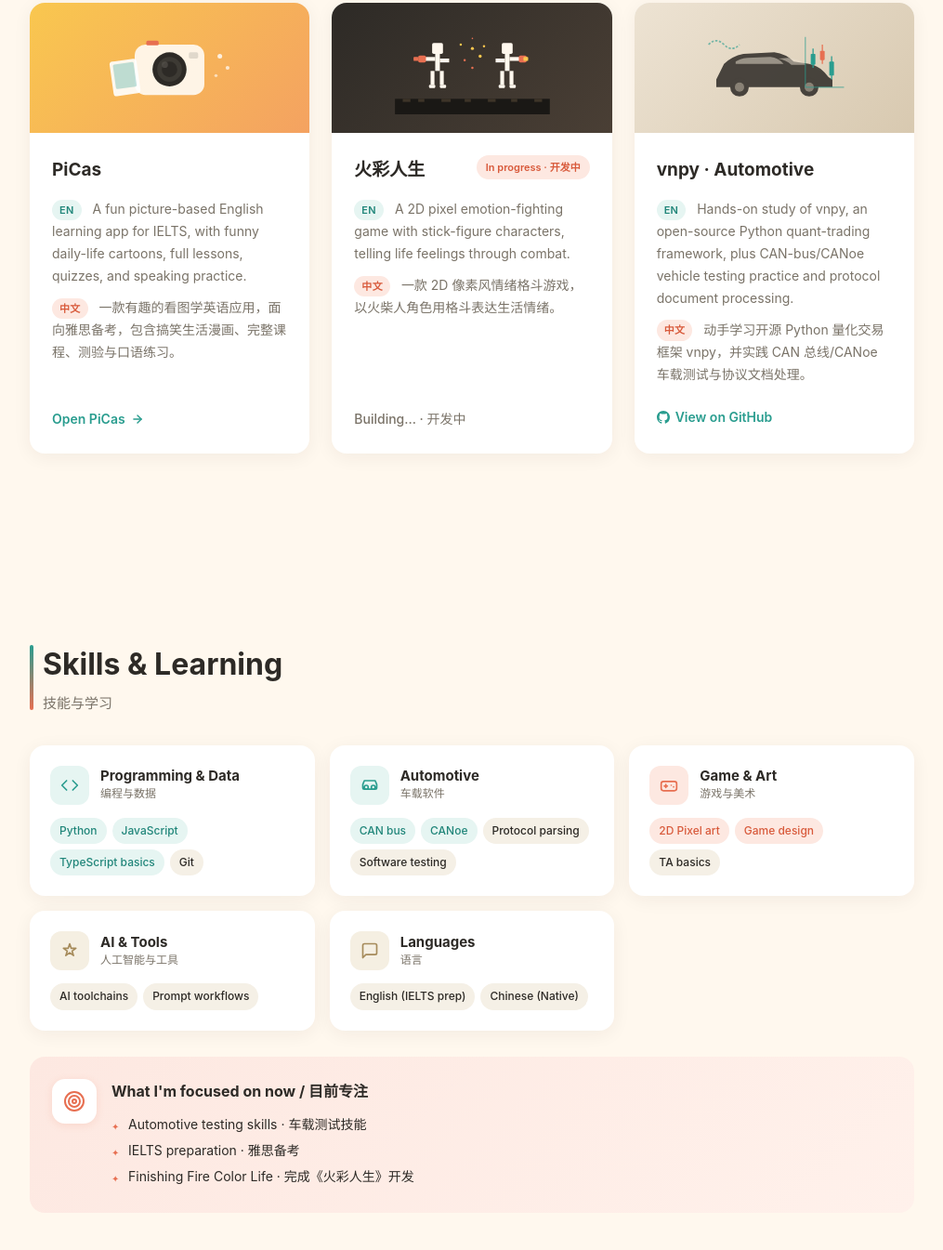
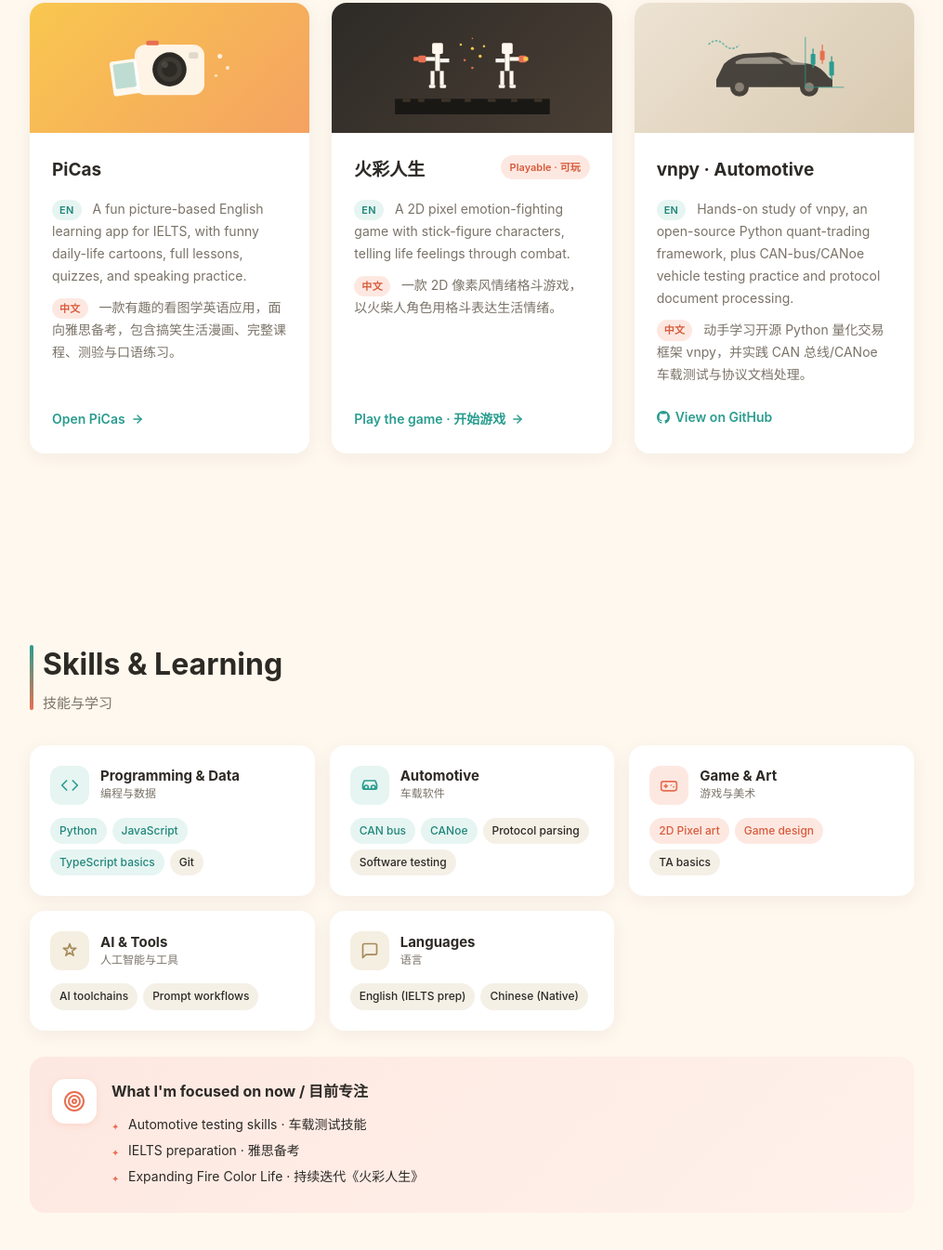
Before and after one commit to hzs-max/hzs-max.github.io, a plain HTML site: page index.html in a window 1280 px wide. Shown: the part 1475-2820 px from the top of the page at 93% size, without its empty margins (132-1147 px from the left). Drawn offline with Linux system fonts and the light colour scheme.

Commit message:
Link Fire Color Life game on profile

```diff
--- a/index.html
+++ b/index.html
@@ -1322,7 +1322,7 @@
             <div class="project-body">
               <div class="project-header">
                 <h3 class="project-title">火彩人生</h3>
-                <span class="badge badge-accent">In progress · 开发中</span>
+                <span class="badge badge-accent">Playable · 可玩</span>
               </div>
               <p class="project-desc">
                 <span class="lang-label en">EN</span>
@@ -1333,7 +1333,13 @@
                 一款 2D 像素风情绪格斗游戏，以火柴人角色用格斗表达生活情绪。
               </p>
               <div class="project-footer">
-                <span class="project-link disabled">Building… · 开发中</span>
+                <a href="https://hzs-max.github.io/fire-color-life/" class="project-link" target="_blank" rel="noopener noreferrer" aria-label="Play Fire Color Life game in new tab">
+                  Play the game · 开始游戏
+                  <svg width="14" height="14" viewBox="0 0 24 24" fill="none" stroke="currentColor" stroke-width="2.5" stroke-linecap="round" stroke-linejoin="round" aria-hidden="true">
+                    <line x1="5" y1="12" x2="19" y2="12"></line>
+                    <polyline points="12 5 19 12 12 19"></polyline>
+                  </svg>
+                </a>
               </div>
             </div>
           </article>
@@ -1530,7 +1536,7 @@
             <ul>
               <li>Automotive testing skills · 车载测试技能</li>
               <li>IELTS preparation · 雅思备考</li>
-              <li>Finishing Fire Color Life · 完成《火彩人生》开发</li>
+              <li>Expanding Fire Color Life · 持续迭代《火彩人生》</li>
             </ul>
           </div>
         </div>
```
